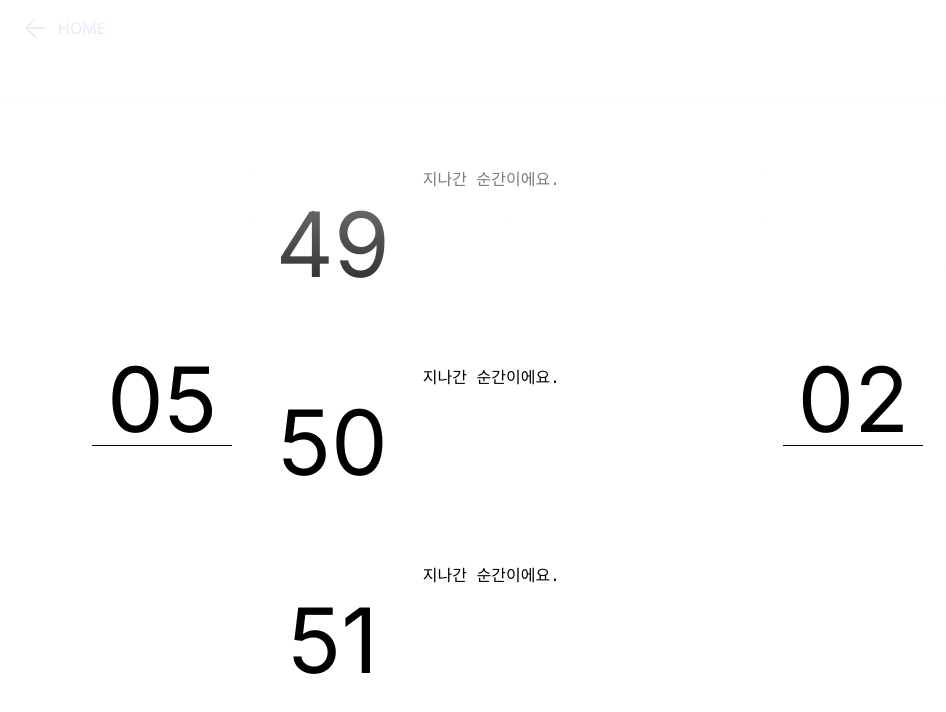
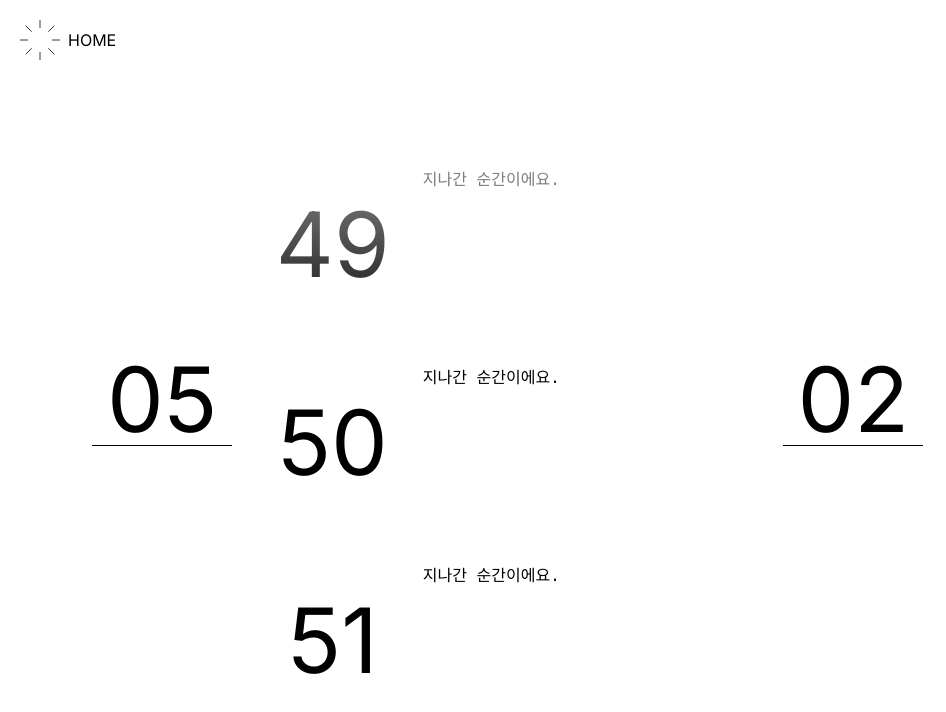
Before and after one commit to seoulcircle/portfolio-next, a Next.js app: page /timequestion in a window 1280 px wide. Shown: the top 712 px of the page, without its empty margins (0-946 px from the left). Built offline with nearby package versions, Linux system fonts and the light colour scheme.

Commit message:
자기소개 업데이트, 스타일 수정

```diff
--- a/src/components/CircleBoard.style.ts
+++ b/src/components/CircleBoard.style.ts
@@ -55,7 +55,7 @@ export const S = {
 
   Label: styled(motion.span)`
     position: absolute;
-    bottom: 0; /* 눈금 끝을 기준으로 */
+    bottom: 3px; /* 눈금 끝을 기준으로 */
     left: -50%;
     transform: translate(-50%); /* 바깥으로 8px 띄움 */
     font-size: 16px;
@@ -63,7 +63,7 @@ export const S = {
     line-height: normal;
     cursor: pointer;
     @media (max-width: ${breakpoints.mobile}) {
-      bottom: 5px;
+      bottom: 10px;
     }
   `,
 };
--- a/src/components/Header.tsx
+++ b/src/components/Header.tsx
@@ -1,40 +1,56 @@
 "use client";
 
 import styled from "@emotion/styled";
-import { ArrowLeft } from "lucide-react";
+// import { ArrowLeft } from "lucide-react";
 import Link from "next/link";
 import { usePathname } from "next/navigation";
+import home from "../../public/home.svg";
+import Image from "next/image";
+import { useIsMobile } from "@/pages/TimeQuestion/hooks/useMediaQuery";
 
 // const StyledAnchor = styled.a`
 //   cursor: pointer;
 //   text-decoration: none;
 // `;
-const HeaderDiv = styled.div`
+const HeaderNav = styled.nav`
   position: fixed;
   top: 0;
   left: 0;
-  right: 0;
-  height: 56px;
-  width: 100%;
+  z-index: 1000;
+  padding: 20px;
+  cursor: pointer;
+  & a {
+    text-decoration: none;
+  }
+`;
+
+const HomeBtn = styled.div`
   display: flex;
   align-items: center;
   gap: 8px;
-  padding: 20px;
-  width: 100%;
+  color: black;
 `;
 
 function Header() {
+  const isMobile = useIsMobile();
   const pathname = usePathname();
   // 홈에서는 헤더 숨기기
   if (pathname === "/") return null;
 
   return (
-    <Link href="/" passHref>
-      <HeaderDiv>
-        <ArrowLeft size={30} strokeWidth={1.5} />
-        HOME
-      </HeaderDiv>
-    </Link>
+    <HeaderNav>
+      <Link href="/" passHref>
+        <HomeBtn>
+          <Image
+            src={home}
+            alt="home icon"
+            width={isMobile ? 30 : 40}
+            height={isMobile ? 30 : 40}
+          />
+          HOME
+        </HomeBtn>
+      </Link>
+    </HeaderNav>
   );
 }
 
--- a/src/data/projectList.ts
+++ b/src/data/projectList.ts
@@ -2,7 +2,7 @@ export interface Project {
   index: number;
   id: string;
   name: string;
-  route: string;
+  route?: string;
   description: string;
   stack?: string[];
   api?: string[];
@@ -14,9 +14,9 @@ export const projects: Project[] = [
     index: 0,
     id: "honglee",
     name: "Hong Lee",
-    route: "/honglee",
     description:
-      "하루의 날씨와 미세먼지 데이터를 시각화하여 색상값으로 표현한 UI 대시보드",
+      "안녕하세요! 저는 <strong>이홍</strong>입니다.</br><p>변화하는 환경 속에서 <strong>본질</strong>에 집중하고, <strong>작은 차이</strong>가 큰 가치를 만든다고 믿습니다.<br/>떠오르는 아이디어는 바로 <strong>실행</strong>에 옮기고 <strong>결과</strong>로 연결합니다.</br>다양한 경험을 바탕으로 조화롭고 효율적인 해결책을 만드려고 노력합니다.</p>",
+    thumbnail: "/images/honglee.png",
   },
   {
     index: 5,
--- a/src/pages/DayPalette/components/Modal.style.ts
+++ b/src/pages/DayPalette/components/Modal.style.ts
@@ -34,6 +34,7 @@ export const ModalContent = styled(motion.div)`
   @media (max-width: ${breakpoints.mobile}) {
     min-width: 300px;
     min-height: 350px;
+    margin-top: 100px;
   }
 `;
 
--- a/src/pages/DayPalette/styles.ts
+++ b/src/pages/DayPalette/styles.ts
@@ -44,7 +44,7 @@ export const CircleWrapper = styled.div`
     width: 100%;
     height: auto;
     margin: 0;
-    margin-top: 50px;
+    margin-top: 80px;
     align-items: center;
     & button {
       width: 80px;
```
Also changed, not shown: src/components/CircleBoard.tsx (+4 -4 lines), src/components/ZoomContent.style.ts (+29 -14 lines), src/components/ZoomContent.tsx (+13 -5 lines), public/home.svg (added), 1 other file (tests, documents, lock files or other folders).
